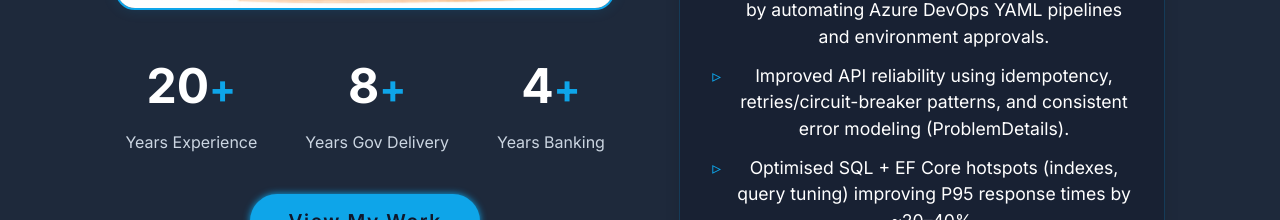
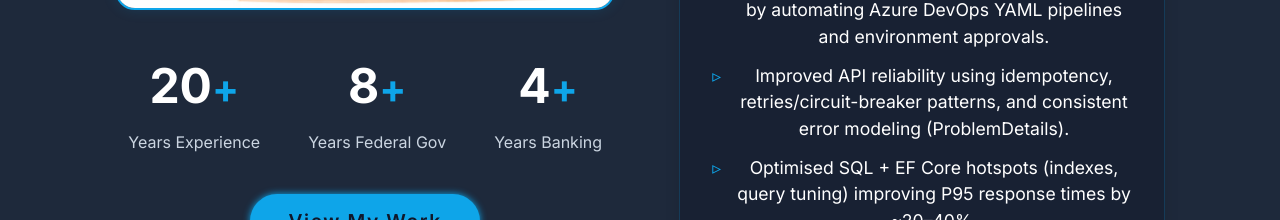
Before and after one commit to lijupk/MyPortfolio, a React (Vite) app: page / in a window 1280 px wide. Shown: the part 1500-1720 px from the top of the page. Built offline with nearby package versions, Linux system fonts and the light colour scheme.

Commit message:
updated project text

```diff
--- a/src/components/About/About.jsx
+++ b/src/components/About/About.jsx
@@ -21,7 +21,7 @@ const About = () => {
                     </div>
                     <div className={styles.statItem}>
                         <span className={styles.num}>8</span><span>+</span>
-                        <span className={styles.text}>Years Gov Delivery</span>
+                        <span className={styles.text}>Years Federal Gov</span>
                     </div>
                     <div className={styles.statItem}>
                         <span className={styles.num}>4</span><span>+</span>
```
